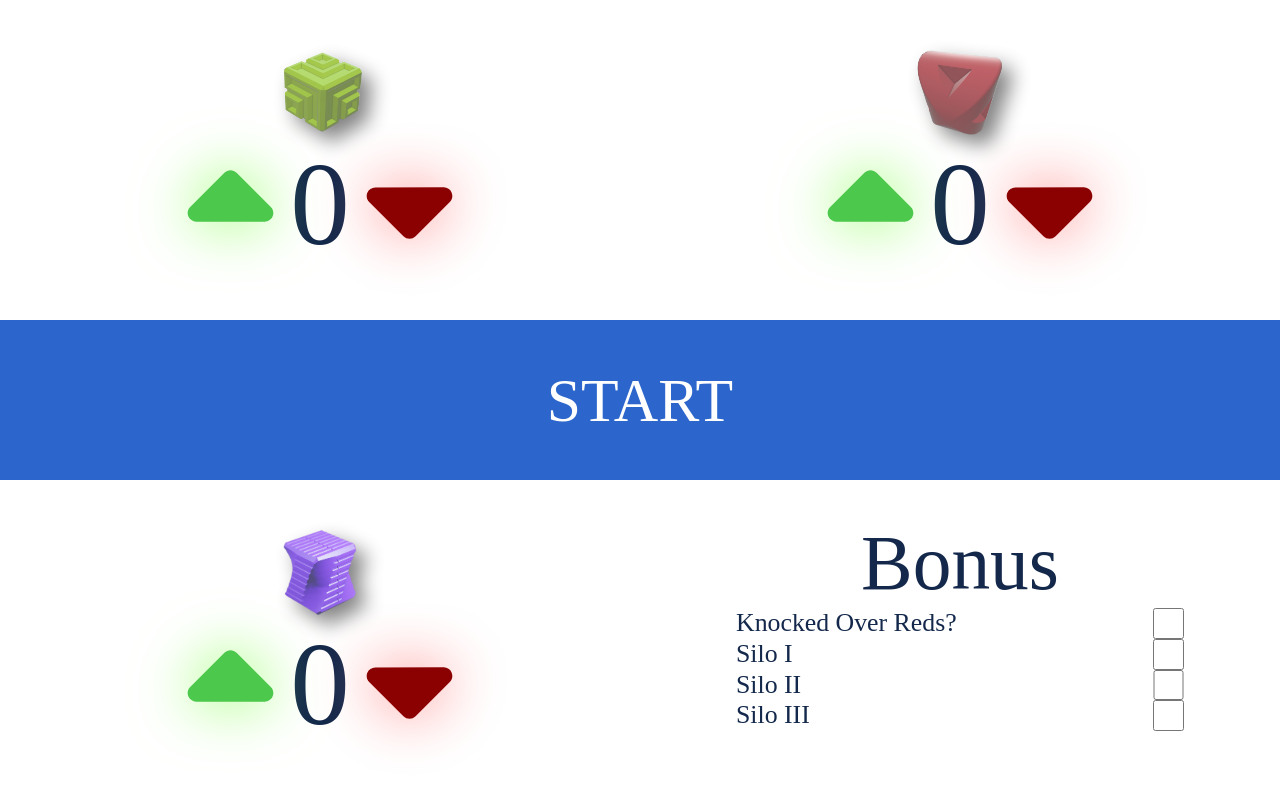
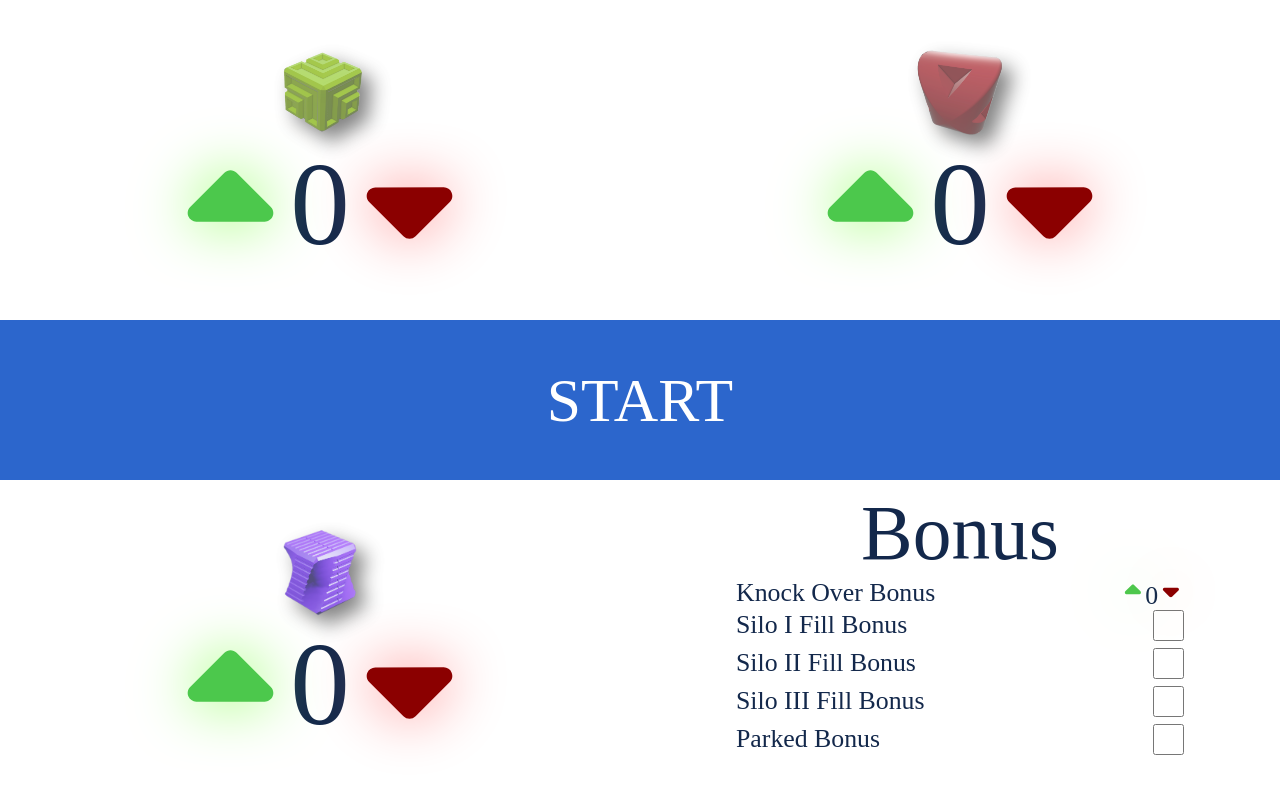
Before and after one commit to teacherIan/vex-iq-score, a React (Vite) app: page / in a window 1280 px wide. Shown: the top 794 px of the page. Built offline with nearby package versions, Linux system fonts and the light colour scheme.

Commit message:
scoring updates

```diff
--- a/src/App.jsx
+++ b/src/App.jsx
@@ -12,20 +12,31 @@ export default function App() {
   const [red, setRed] = useState(0);
   const [purple, setPurple] = useState(0);
   const [total, setTotal] = useState(0);
-  const [redsKnockedOver, setRedsKnockedOver] = useState(false);
+  const [redsKnockedOver, setRedsKnockedOver] = useState(0);
   const [siloOne, setSiloOne] = useState(false);
   const [siloTwo, setSiloTwo] = useState(false);
   const [siloThree, setSiloThree] = useState(false);
+  const [parked, setParked] = useState(false);
 
   useEffect(() => {
     let bonus = 0;
-    if (redsKnockedOver) bonus += 10;
+    bonus += redsKnockedOver * 10;
     if (siloOne) bonus += 10;
     if (siloTwo) bonus += 10;
     if (siloThree) bonus += 10;
+    if (parked) bonus += 10;
 
-    setTotal(red * 20 + green * 3 + purple * 5 + bonus);
-  }, [green, red, purple, redsKnockedOver, siloOne, siloTwo, siloThree]);
+    setTotal(red * 25 + green * 3 + purple * 5 + bonus);
+  }, [
+    green,
+    red,
+    purple,
+    redsKnockedOver,
+    siloOne,
+    siloTwo,
+    siloThree,
+    parked,
+  ]);
 
   return (
     <>
@@ -48,6 +59,8 @@ export default function App() {
           siloThree={siloThree}
           setSiloTwo={setSiloTwo}
           setSiloThree={setSiloThree}
+          parked={parked}
+          setParked={setParked}
         />
       </div>
     </>
--- a/src/Bonus.jsx
+++ b/src/Bonus.jsx
@@ -1,13 +1,37 @@
 import './index.css';
+import { FaCaretUp, FaCaretDown } from 'react-icons/fa6';
 
 export default function Bonus(props) {
   function handleClick() {
     props.setPt(!props.pt);
   }
+
+  function handleButtonClick(e) {
+    if (e == 'plus' && props.redsKnockedOver < 3)
+      props.setRedsKnockedOver(props.redsKnockedOver + 1);
+    if (e == 'minus' && props.redsKnockedOver > 0)
+      props.setRedsKnockedOver(props.redsKnockedOver - 1);
+  }
   return (
     <div className="bonus">
       <label className="label">{props.text}</label>
-      <input onClick={handleClick} className="checkBox" type="checkbox" />
+      <div>
+        {props.reds ? (
+          <div>
+            <FaCaretUp
+              className="increase"
+              onClick={() => handleButtonClick('plus')}
+            />
+            {props.redsKnockedOver}
+            <FaCaretDown
+              className="decrease"
+              onClick={() => handleButtonClick('minus')}
+            />
+          </div>
+        ) : (
+          <input onClick={handleClick} className="checkBox" type="checkbox" />
+        )}
+      </div>
     </div>
   );
 }
--- a/src/BonusSection.jsx
+++ b/src/BonusSection.jsx
@@ -7,16 +7,34 @@ export default function BonusSection(props) {
     <div className="bonusSection">
       Bonus
       <Bonus
-        pt={props.redsKnockedOver}
-        setPt={props.setRedsKnockedOver}
-        text={'Knocked Over Reds?'}
+        reds={true}
+        redsKnockedOver={props.redsKnockedOver}
+        setRedsKnockedOver={props.setRedsKnockedOver}
+        text={'Knock Over Bonus'}
       />
-      <Bonus pt={props.siloOne} setPt={props.setSiloOne} text={'Silo I'} />
-      <Bonus pt={props.siloTwo} setPt={props.setSiloTwo} text={'Silo II'} />
       <Bonus
+        reds={false}
+        pt={props.siloOne}
+        setPt={props.setSiloOne}
+        text={'Silo I Fill Bonus'}
+      />
+      <Bonus
+        reds={false}
+        pt={props.siloTwo}
+        setPt={props.setSiloTwo}
+        text={'Silo II Fill Bonus'}
+      />
+      <Bonus
+        reds={false}
         pt={props.siloThree}
         setPt={props.setSiloThree}
-        text={'Silo III'}
+        text={'Silo III Fill Bonus'}
+      />
+      <Bonus
+        reds={false}
+        pt={props.parked}
+        setPt={props.setParked}
+        text={'Parked Bonus'}
       />
     </div>
   );
```
